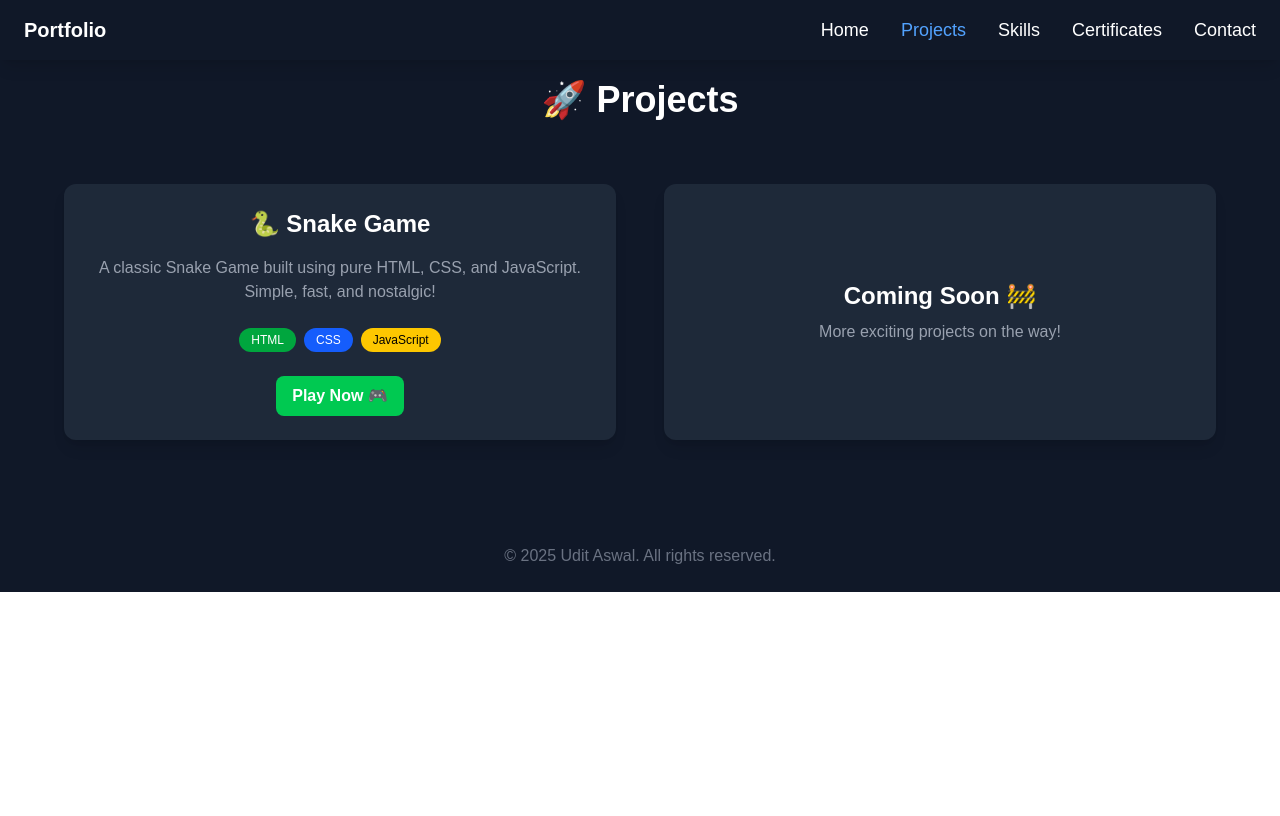
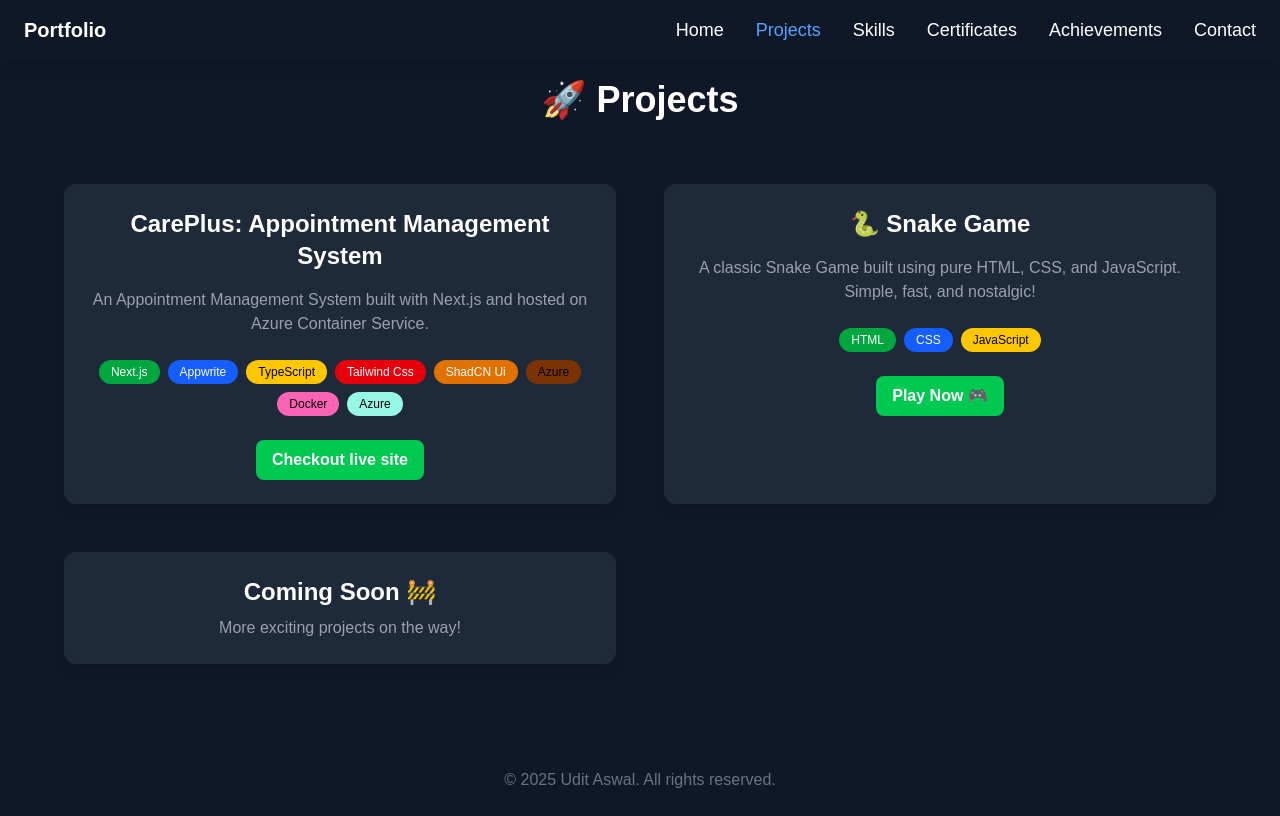
Before and after one commit to uditaswal/Portfolio, a Next.js app: page /Project in a window 1280 px wide. Built offline with nearby package versions, Linux system fonts and the light colour scheme.

Commit message:
added new project

```diff
--- /dev/null
+++ b/src/app/Achievements/page.tsx
@@ -0,0 +1,92 @@
+'use client';
+
+import Image from 'next/image';
+
+export default function Certificates() {
+  return (
+    <section id="certificates" className="py-20 bg-gray-900 w-full">
+      <h2 className="text-4xl font-bold text-center text-white mb-16">
+         Achievements
+      </h2>
+
+      <div className="grid grid-cols-1 sm:grid-cols-2 lg:grid-cols-3 gap-10 max-w-6xl mx-auto px-6">
+
+
+        {/* Certificate 2023 */}
+        <div className="group bg-gray-800 rounded-xl overflow-hidden shadow-lg hover:shadow-green-400/50 transition transform hover:-translate-y-2">
+          <div className="relative w-full h-60">
+            <Image
+              src="/certificates/Certificate Of Recognition 2023.jpg"
+              alt="Certificate Of Recognition 2023"
+              layout="fill"
+              objectFit="cover"
+              className="group-hover:scale-105 transition-transform duration-300"
+            />
+          </div>
+          <div className="p-4">
+            <p className="text-white text-center font-semibold">
+              Certificate Of Recognition 2023 @<a
+              href="https://www.hcltech.com/"
+              target="_blank"
+              rel="noopener noreferrer"
+              className="font-semibold "
+            >
+              HCL Tech
+            </a>
+            </p>
+          </div>
+        </div>
+
+        {/* Certificate 2024 */}
+        <div className="group bg-gray-800 rounded-xl overflow-hidden shadow-lg hover:shadow-green-400/50 transition transform hover:-translate-y-2">
+          <div className="relative w-full h-60">
+            <Image
+              src="/certificates/Certificate Of Recognition 2024.jpg"
+              alt="Certificate Of Recognition 2024"
+              layout="fill"
+              objectFit="cover"
+              className="group-hover:scale-105 transition-transform duration-300"
+            />
+          </div>
+          <div className="p-4">
+            <p className="text-white text-center font-semibold">
+              Certificate Of Recognition 2024 @<a
+              href="https://www.hcltech.com/"
+              target="_blank"
+              rel="noopener noreferrer"
+              className="font-semibold "
+            >
+              HCL Tech
+            </a>
+            </p>
+          </div>
+        </div>
+
+        {/* Certificate 2025 */}
+        <div className="group bg-gray-800 rounded-xl overflow-hidden shadow-lg hover:shadow-green-400/50 transition transform hover:-translate-y-2">
+          <div className="relative w-full h-60">
+            <Image
+              src="/certificates/Certificate Of Recognition 2025.png"
+              alt="Certificate Of Recognition 2025"
+              layout="fill"
+              objectFit="cover"
+              className="group-hover:scale-105 transition-transform duration-300"
+            />
+          </div>
+          <div className="p-4">
+            <p className="text-white text-center font-semibold">
+              Certificate Of Recognition 2025  @<a
+              href="https://www.hcltech.com/"
+              target="_blank"
+              rel="noopener noreferrer"
+              className="font-semibold "
+            >
+              HCL Tech
+            </a>
+            </p>
+          </div>
+        </div>
+      </div>
+    </section>
+  );
+}
--- a/src/app/Certificates/page.tsx
+++ b/src/app/Certificates/page.tsx
@@ -56,80 +56,9 @@ export default function Certificates() {
           </div>
         </a>
 
-        {/* Certificate 2023 */}
-        <div className="group bg-gray-800 rounded-xl overflow-hidden shadow-lg hover:shadow-green-400/50 transition transform hover:-translate-y-2">
-          <div className="relative w-full h-60">
-            <Image
-              src="/certificates/Certificate Of Recognition 2023.jpg"
-              alt="Certificate Of Recognition 2023"
-              layout="fill"
-              objectFit="cover"
-              className="group-hover:scale-105 transition-transform duration-300"
-            />
-          </div>
-          <div className="p-4">
-            <p className="text-white text-center font-semibold">
-              Certificate Of Recognition 2023 @<a
-              href="https://www.hcltech.com/"
-              target="_blank"
-              rel="noopener noreferrer"
-              className="font-semibold "
-            >
-              HCL Tech
-            </a>
-            </p>
-          </div>
-        </div>
 
-        {/* Certificate 2024 */}
-        <div className="group bg-gray-800 rounded-xl overflow-hidden shadow-lg hover:shadow-green-400/50 transition transform hover:-translate-y-2">
-          <div className="relative w-full h-60">
-            <Image
-              src="/certificates/Certificate Of Recognition 2024.jpg"
-              alt="Certificate Of Recognition 2024"
-              layout="fill"
-              objectFit="cover"
-              className="group-hover:scale-105 transition-transform duration-300"
-            />
-          </div>
-          <div className="p-4">
-            <p className="text-white text-center font-semibold">
-              Certificate Of Recognition 2024 @<a
-              href="https://www.hcltech.com/"
-              target="_blank"
-              rel="noopener noreferrer"
-              className="font-semibold "
-            >
-              HCL Tech
-            </a>
-            </p>
-          </div>
-        </div>
 
-        {/* Certificate 2025 */}
-        <div className="group bg-gray-800 rounded-xl overflow-hidden shadow-lg hover:shadow-green-400/50 transition transform hover:-translate-y-2">
-          <div className="relative w-full h-60">
-            <Image
-              src="/certificates/Certificate Of Recognition 2025.png"
-              alt="Certificate Of Recognition 2025"
-              layout="fill"
-              objectFit="cover"
-              className="group-hover:scale-105 transition-transform duration-300"
-            />
-          </div>
-          <div className="p-4">
-            <p className="text-white text-center font-semibold">
-              Certificate Of Recognition 2025  @<a
-              href="https://www.hcltech.com/"
-              target="_blank"
-              rel="noopener noreferrer"
-              className="font-semibold "
-            >
-              HCL Tech
-            </a>
-            </p>
-          </div>
-        </div>
+
       </div>
     </section>
   );
--- a/src/app/Project/page.tsx
+++ b/src/app/Project/page.tsx
@@ -6,6 +6,52 @@ export default function Projects() {
       </h2>
 
       <div className="max-w-6xl mx-auto grid grid-cols-1 md:grid-cols-2 gap-12">
+
+   {/* Care Plus Project */}
+        <div className="bg-gray-800 rounded-xl shadow-lg p-6 hover:shadow-green-400/50 transition flex flex-col items-center">
+          <h3 className="text-2xl font-semibold text-white mb-4 text-center">CarePlus: Appointment Management System</h3>
+          <p className="text-gray-400 mb-6 text-center">
+          An Appointment Management System built with Next.js and hosted on Azure Container Service.
+          </p>
+
+          {/* Stack icons*/}
+          <div className="flex flex-wrap justify-center gap-2 mb-6">
+            <span className="bg-green-600 text-white text-xs font-medium px-3 py-1 rounded-full">
+              Next.js
+            </span>
+            <span className="bg-blue-600 text-white text-xs font-medium px-3 py-1 rounded-full">
+              Appwrite
+            </span>
+            <span className="bg-yellow-400 text-black text-xs font-medium px-3 py-1 rounded-full">
+              TypeScript
+            </span>
+             <span className="bg-red-600 text-white text-xs font-medium px-3 py-1 rounded-full">
+              Tailwind Css
+            </span>
+            <span className="bg-amber-600 text-white text-xs font-medium px-3 py-1 rounded-full">
+              ShadCN Ui
+            </span>
+            <span className="bg-amber-900 text-black text-xs font-medium px-3 py-1 rounded-full">
+              Azure
+            </span>
+             <span className="bg-pink-400 text-black text-xs font-medium px-3 py-1 rounded-full">
+              Docker
+            </span>
+             <span className="bg-teal-200 text-black text-xs font-medium px-3 py-1 rounded-full">
+              Azure
+            </span>
+          </div>
+
+          <a
+            href="https://careplus-eze4eehwdhdvh2dv.centralindia-01.azurewebsites.net/"
+            target="_blank"
+            rel="noopener noreferrer"
+            className="inline-block bg-green-500 hover:bg-green-600 text-white font-semibold py-2 px-4 rounded-lg transition"
+          >
+            Checkout live site
+          </a>
+        </div>
+
 
         {/* Snake Game Project */}
         <div className="bg-gray-800 rounded-xl shadow-lg p-6 hover:shadow-green-400/50 transition flex flex-col items-center">
--- a/src/app/components/Navbar.tsx
+++ b/src/app/components/Navbar.tsx
@@ -45,7 +45,7 @@ interface NavLinksProps {
 
 const NavLinks: React.FC<NavLinksProps> = ({ activeSection, onLinkClick }) => (
   <>
-    {['home', 'projects', 'skills', 'certificates', 'contact'].map((section) => (
+    {['home', 'projects', 'skills', 'certificates','achievements' ,'contact'].map((section) => (
       <Link
         key={section}
         href={`#${section}`}
--- a/src/app/page.tsx
+++ b/src/app/page.tsx
@@ -6,6 +6,7 @@ import Projects from "./Project/page";
 import Contact from "./Contact/page";
 import Skill from "./Skill/page";
 import Certificates from "./Certificates/page";
+import Achievements from "./Achievements/page";
 
 export default function Home() {
   return (
@@ -60,6 +61,11 @@ export default function Home() {
           <Certificates />
         </section>
 
+          {/* Achivements Section */}
+        <section id="achivements" className="min-h-screen py-16 bg-gray-900 w-full">
+          <Achievements />
+        </section>
+
         {/* Contact Section */}
         <section id="contact" className="min-h-screen py-16 bg-gray-900 w-full">
           <Contact />
```
Also changed, not shown: src/todo.txt.
